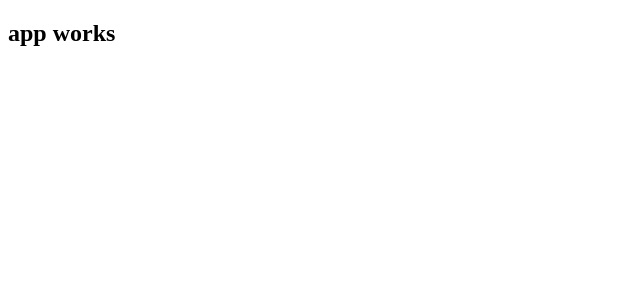
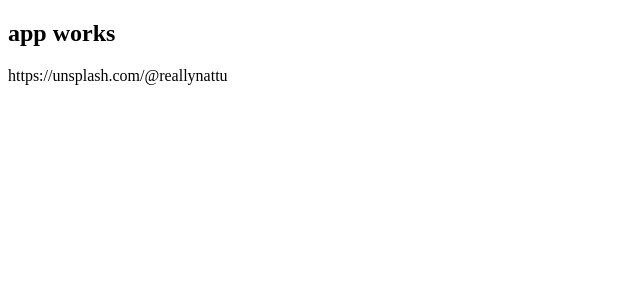
Before and after one commit to nevermindthelabel/typescript-react, a React (Create React App) app: page / in a window 1280 px wide. Shown: the top 300 px of the page, without its empty margins (0-640 px from the left). Built offline with nearby package versions, Linux system fonts and the light colour scheme; a web font is replaced by a local one.

Commit message:
added footer component

```diff
--- a/src/App.tsx
+++ b/src/App.tsx
@@ -1,11 +1,11 @@
 import React from "react";
-// import logo from './logo.svg';
-// import './App.css';
+import Footer from "../src/components/footer";
 
 function App() {
   return (
     <div className="App">
       <h2>app works</h2>
+      <Footer />
     </div>
   );
 }
```
